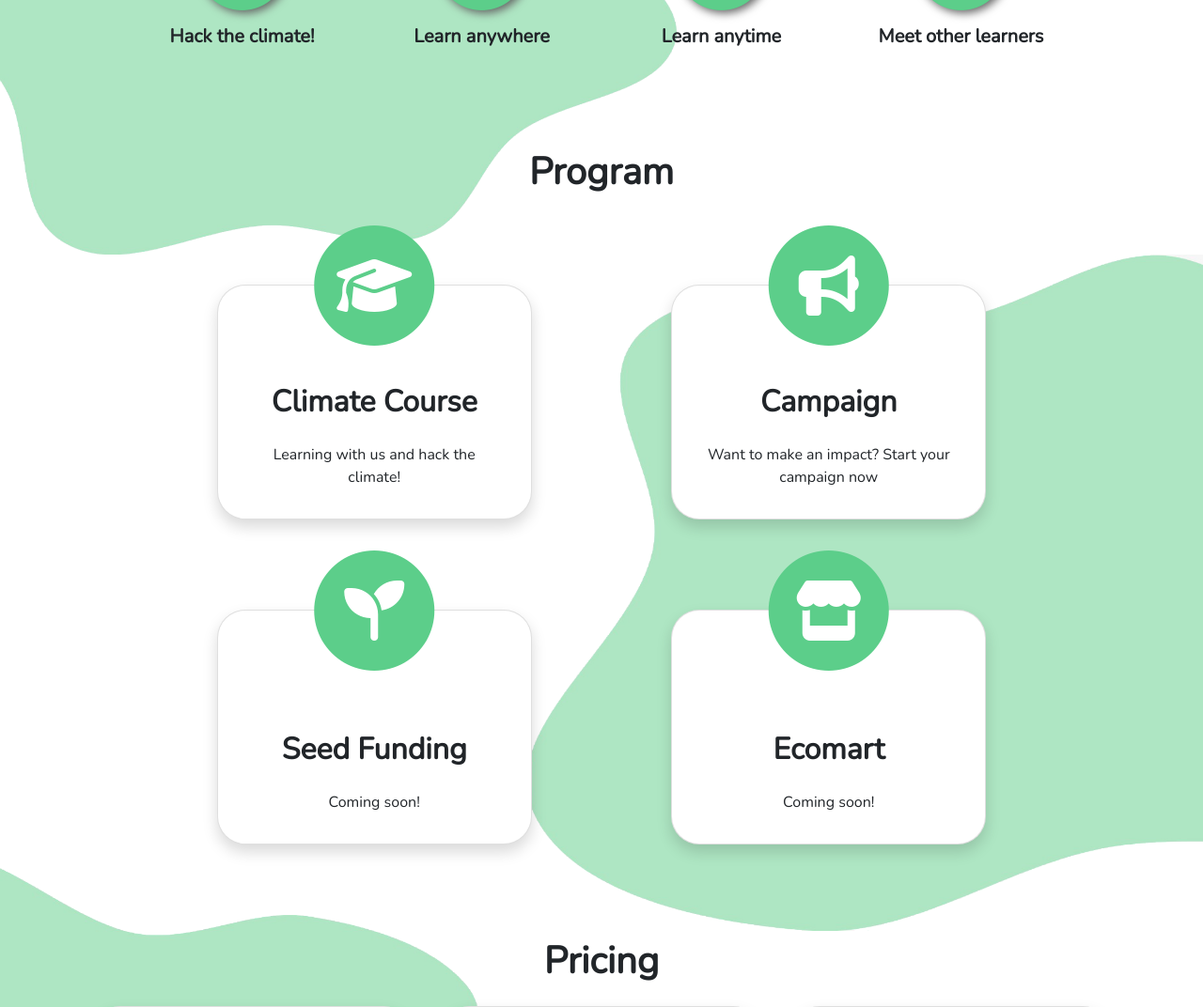
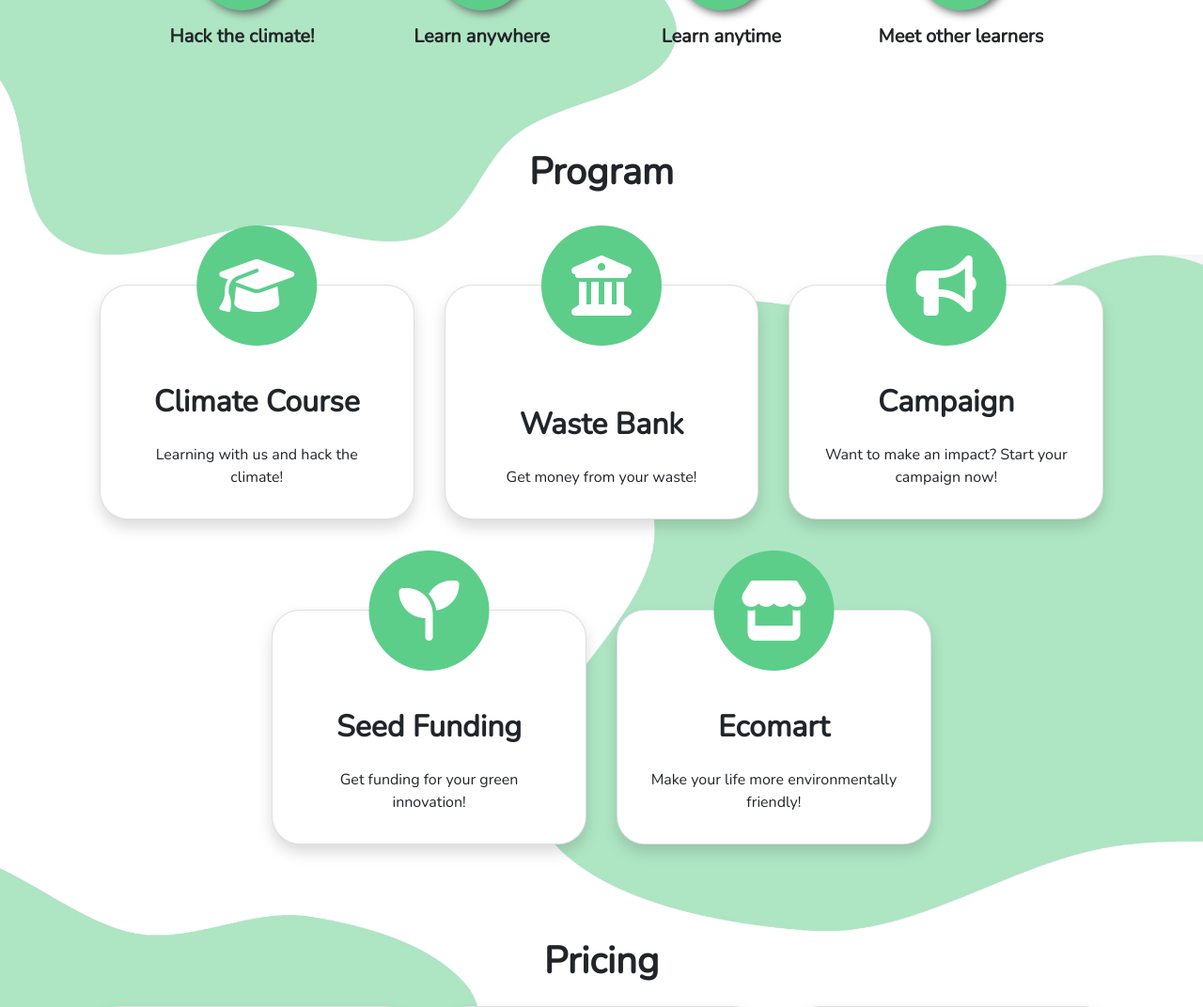
Before and after one commit to Penk13/climatecare, a Django app: page / in a window 1280 px wide. Shown: the part 1009-2081 px from the top of the page at 94% size. Run offline with Django 4.2, Linux system fonts and the light colour scheme; some libraries are stand-ins or nearby versions.

Commit message:
make improvement

```diff
--- a/static/css/main.css
+++ b/static/css/main.css
@@ -75,6 +75,7 @@ body{
 .fa-clock,
 .fa-people-group,
 .fa-graduation-cap,
+.fa-building-columns,
 .fa-bullhorn,
 .fa-seedling,
 .fa-store,
--- a/templates/pages/homepage.html
+++ b/templates/pages/homepage.html
@@ -60,8 +60,8 @@
 <!-- Program Section -->
 <div class="text-center" style="margin-top: 100px" id="program-section">
 	<h1 class="fw-bold">Program</h1>
-	<div class="d-flex justify-content-evenly mt-5 pt-5">
-		<div class="card program-card p-3 shadow">
+	<div class="d-flex justify-content-center mt-5 pt-5">
+		<div class="card program-card mx-3 p-3 shadow">
 			<span class="fa-stack fa-4x program-card-logo">
 				<i class="fas fa-circle fa-stack-2x"></i>
 				<i class="fa-solid fa-graduation-cap fa-stack-1x"></i>
@@ -71,36 +71,46 @@
 				<p class="card-text">Learning with us and hack the climate!</p>
 			</div>
 		</div>
-		<div class="card program-card p-3 shadow">
+		<div class="card program-card mx-3 p-3 shadow">
+			<span class="fa-stack fa-4x program-card-logo">
+				<i class="fas fa-circle fa-stack-2x"></i>
+				<i class="fa-solid fa-building-columns fa-stack-1x"></i>
+			</span>
+			<h2 class="fw-bold">Waste Bank</h2>
+			<div class="card-body">
+				<p class="card-text">Get money from your waste!</p>
+			</div>
+		</div>
+		<div class="card program-card mx-3 p-3 shadow">
 			<span class="fa-stack fa-4x program-card-logo">
 				<i class="fas fa-circle fa-stack-2x"></i>
 				<i class="fa-solid fa-bullhorn fa-stack-1x"></i>
 			</span>
 			<h2 class="fw-bold">Campaign</h2>
 			<div class="card-body">
-				<p class="card-text">Want to make an impact? Start your campaign now</p>
+				<p class="card-text">Want to make an impact? Start your campaign now!</p>
 			</div>
 		</div>
 	</div>
-	<div class="d-flex justify-content-evenly mt-5 pt-5">
-		<div class="card program-card p-3 shadow">
+	<div class="d-flex justify-content-center mt-5 pt-5">
+		<div class="card program-card mx-3 p-3 shadow">
 			<span class="fa-stack fa-4x program-card-logo">
 				<i class="fas fa-circle fa-stack-2x"></i>
 				<i class="fa-solid fa-seedling fa-stack-1x"></i>
 			</span>
 			<h2 class="fw-bold">Seed Funding</h2>
 			<div class="card-body">
-				<p class="card-text">Coming soon!</p>
+				<p class="card-text">Get funding for your green innovation!</p>
 			</div>
 		</div>
-		<div class="card program-card p-3 shadow">
+		<div class="card program-card mx-3 p-3 shadow">
 			<span class="fa-stack fa-4x program-card-logo">
 				<i class="fas fa-circle fa-stack-2x"></i>
 				<i class="fa-solid fa-store fa-stack-1x"></i>
 			</span>
 			<h2 class="fw-bold">Ecomart</h2>
 			<div class="card-body">
-				<p class="card-text">Coming soon!</p>
+				<p class="card-text">Make your life more environmentally friendly!</p>
 			</div>
 		</div>
 	</div>
```
